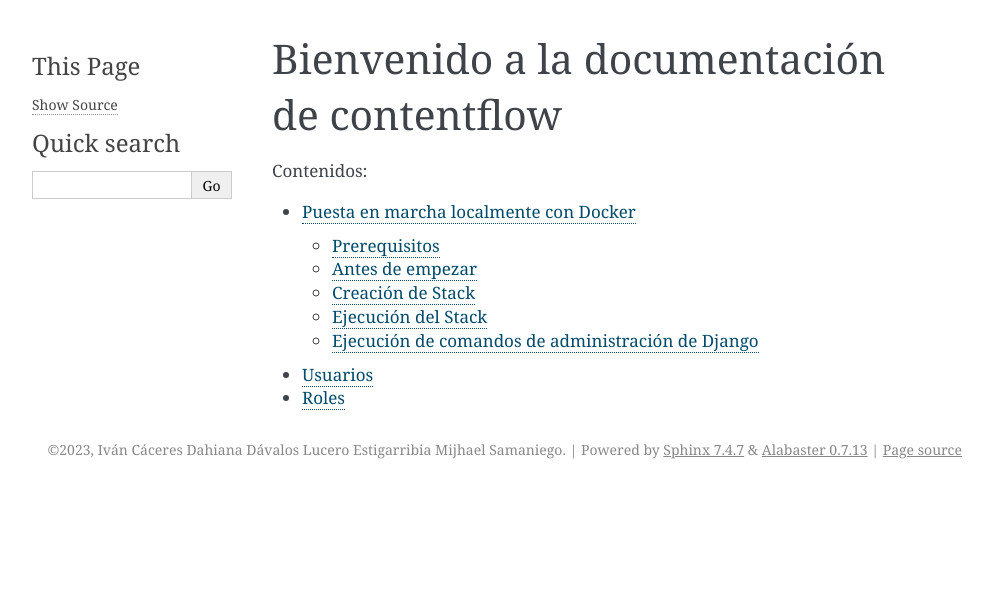
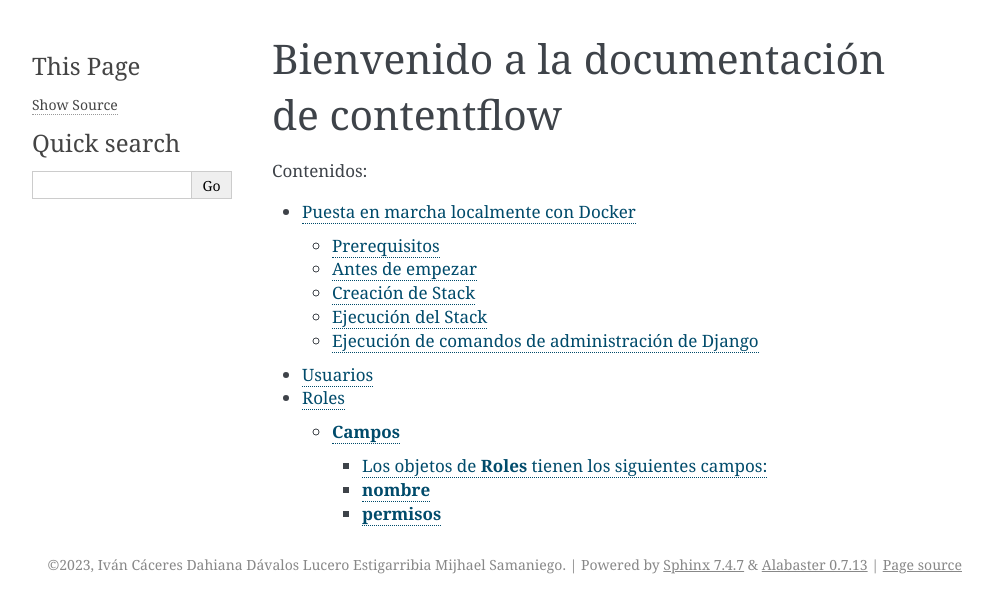
Before and after one commit to mijhaels/django_cms, a Sphinx documentation site: the page built from docs/index.rst, in a window 1280 px wide. Shown: the top 613 px of the page, without its empty margins (148-1141 px from the left). Built offline with Sphinx 7.4.7, drawn with Linux system fonts in a browser that asks for light colours.

Commit message:
Documentación de Roles

```diff
--- a/docs/roles.rst
+++ b/docs/roles.rst
@@ -2,8 +2,23 @@
 
 Roles
 ======================================================================
+**Campos**
+----------------------------------------------------------------------
+Los objetos de **Roles** tienen los siguientes campos:
+^^^^^^^^^^^^^^^^^^^^^^^^^^^^^^^^^^^^^^^^^^^^^^^^^^^^^^^^^^^^^^^^^^^^^^
+class **models.Group**
 
+**nombre**
+^^^^^^^^^^^^^^^^^^^^^^^^^^^^^^^^^^^^^^^^^^^^^^^^^^^^^^^^^^^^^^^^^^^^^^
+Obligatorio. 150 caracteres o menos. Se permite cualquier carácter. Ejemplo: 'Super Usuarios'
 
-.. automodule:: django_cms.users.models
-   :members:
-   :noindex:
+**permisos**
+^^^^^^^^^^^^^^^^^^^^^^^^^^^^^^^^^^^^^^^^^^^^^^^^^^^^^^^^^^^^^^^^^^^^^^
+Campo many-to-many a Permisos:
+
+.. code-block::
+
+   group.permissions.set([permission_list])
+   group.permissions.add(permission, permission, ...)
+   group.permissions.remove(permission, permission, ...)
+   group.permissions.clear()
```
